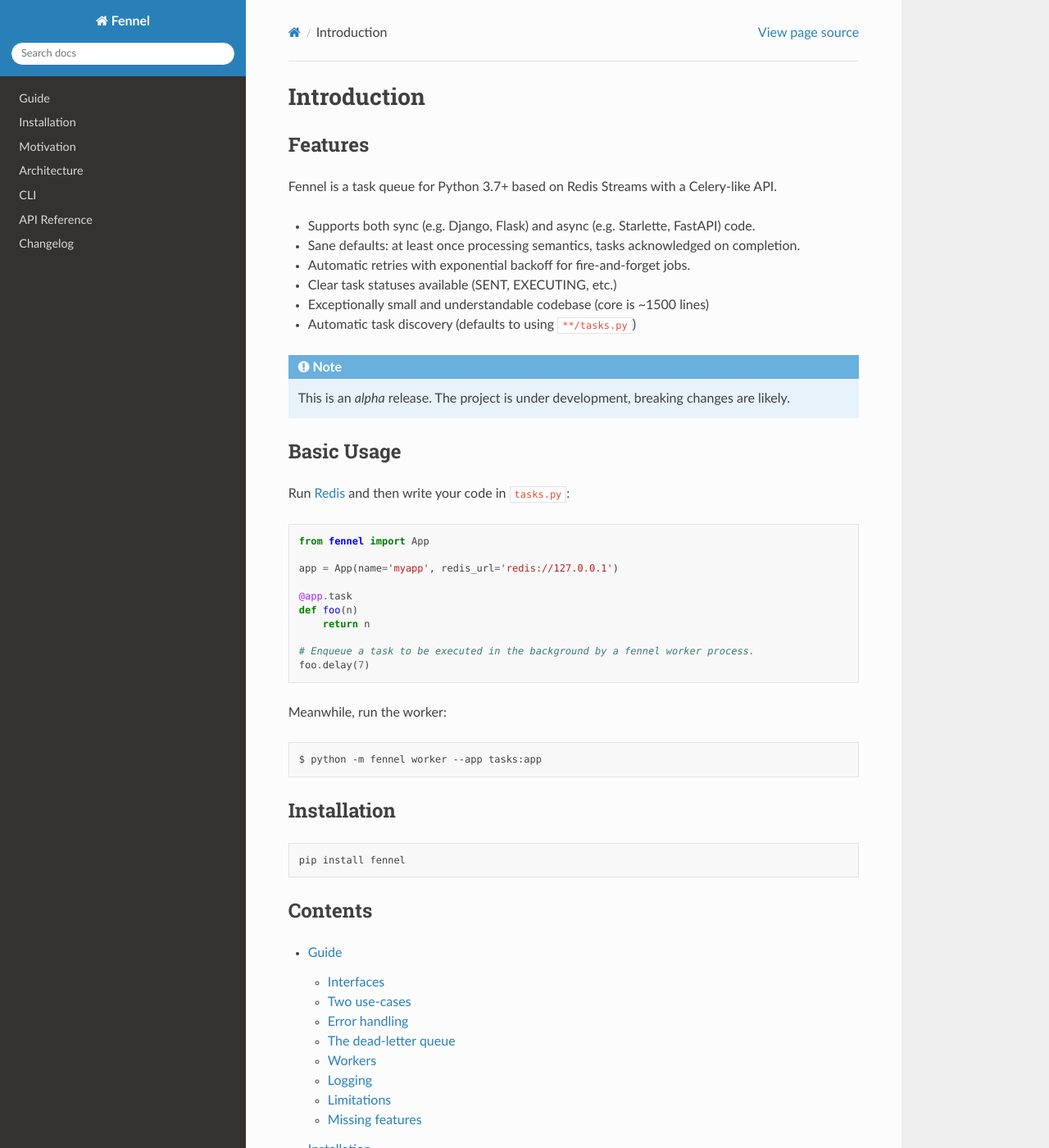
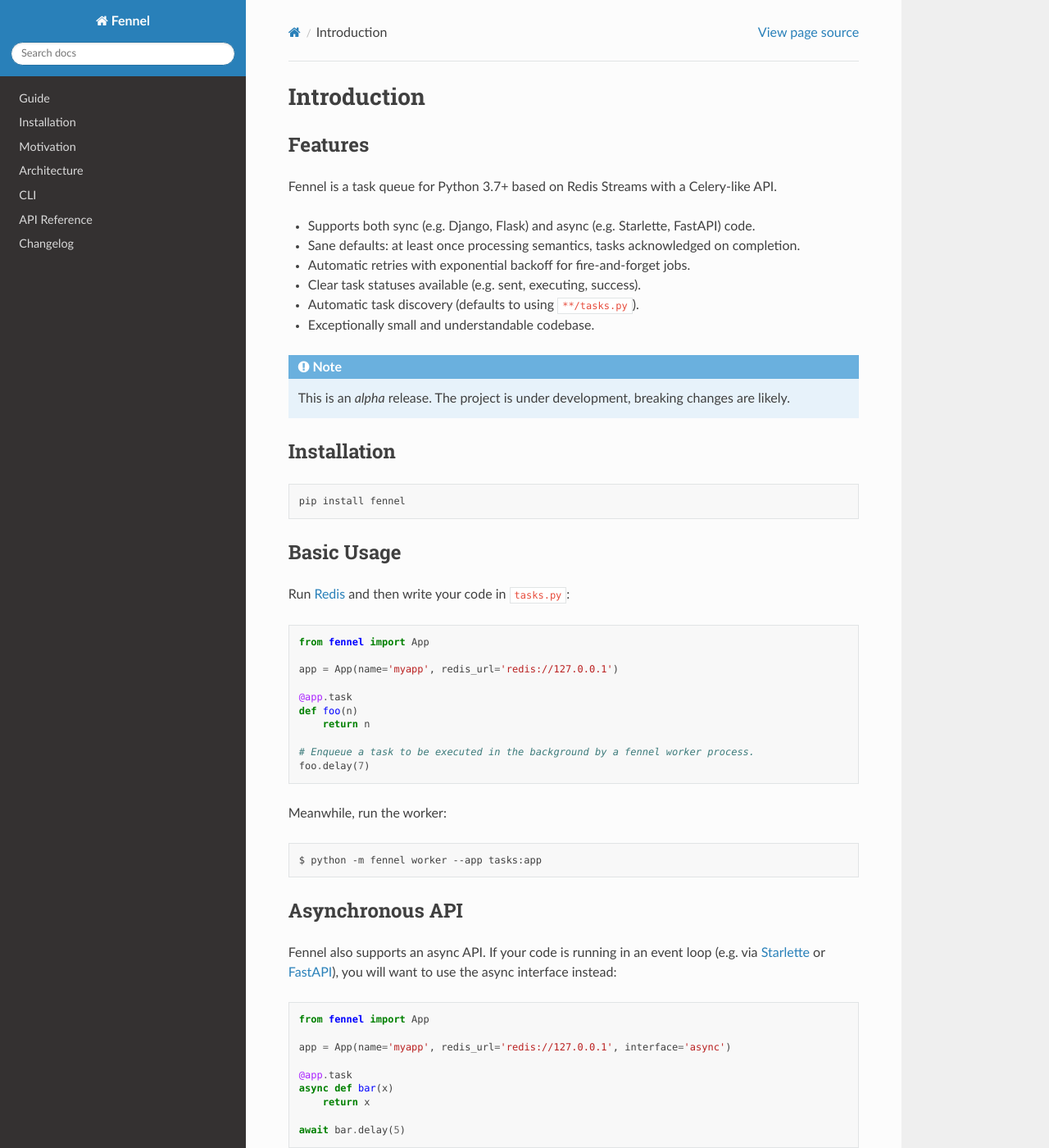
Before and after one commit to mjwestcott/fennel, a Sphinx documentation site: the page built from docs/index.rst, in a window 1280 px wide and 1400 px high. Shown: the whole window at 82% size. Built offline with Sphinx 7.4.7 and the Read the Docs theme 2.0.0, drawn with Linux system fonts in a browser that asks for light colours.

Commit message:
docs: Highlight async API

```diff
--- a/docs/index.rst
+++ b/docs/index.rst
@@ -14,14 +14,23 @@
 * Supports both sync (e.g. Django, Flask) and async (e.g. Starlette, FastAPI) code.
 * Sane defaults: at least once processing semantics, tasks acknowledged on completion.
 * Automatic retries with exponential backoff for fire-and-forget jobs.
-* Clear task statuses available (SENT, EXECUTING, etc.)
-* Exceptionally small and understandable codebase (core is ~1500 lines)
-* Automatic task discovery (defaults to using ``**/tasks.py``)
+* Clear task statuses available (e.g. sent, executing, success).
+* Automatic task discovery (defaults to using ``**/tasks.py``).
+* Exceptionally small and understandable codebase.
 
 .. Note::
 
     This is an *alpha* release. The project is under development, breaking changes are
     likely.
+
+
+Installation
+------------
+
+.. code-block:: bash
+
+    pip install fennel
+
 
 Basic Usage
 -----------
@@ -45,12 +54,26 @@
 
     $ python -m fennel worker --app tasks:app
 
-Installation
-------------
 
-.. code-block:: bash
+Asynchronous API
+----------------
 
-    pip install fennel
+Fennel also supports an async API. If your code is running in an event loop (e.g. via
+`Starlette <https://www.starlette.io/>`_ or `FastAPI <https://fastapi.tiangolo.com/>`_),
+you will want to use the async interface instead:
+
+.. code-block:: python
+
+    from fennel import App
+
+    app = App(name='myapp', redis_url='redis://127.0.0.1', interface='async')
+
+    @app.task
+    async def bar(x)
+        return x
+
+    await bar.delay(5)
+
 
 Contents
 --------
```
Also changed, not shown: README.md (+24 -6 lines), 1 other file.
